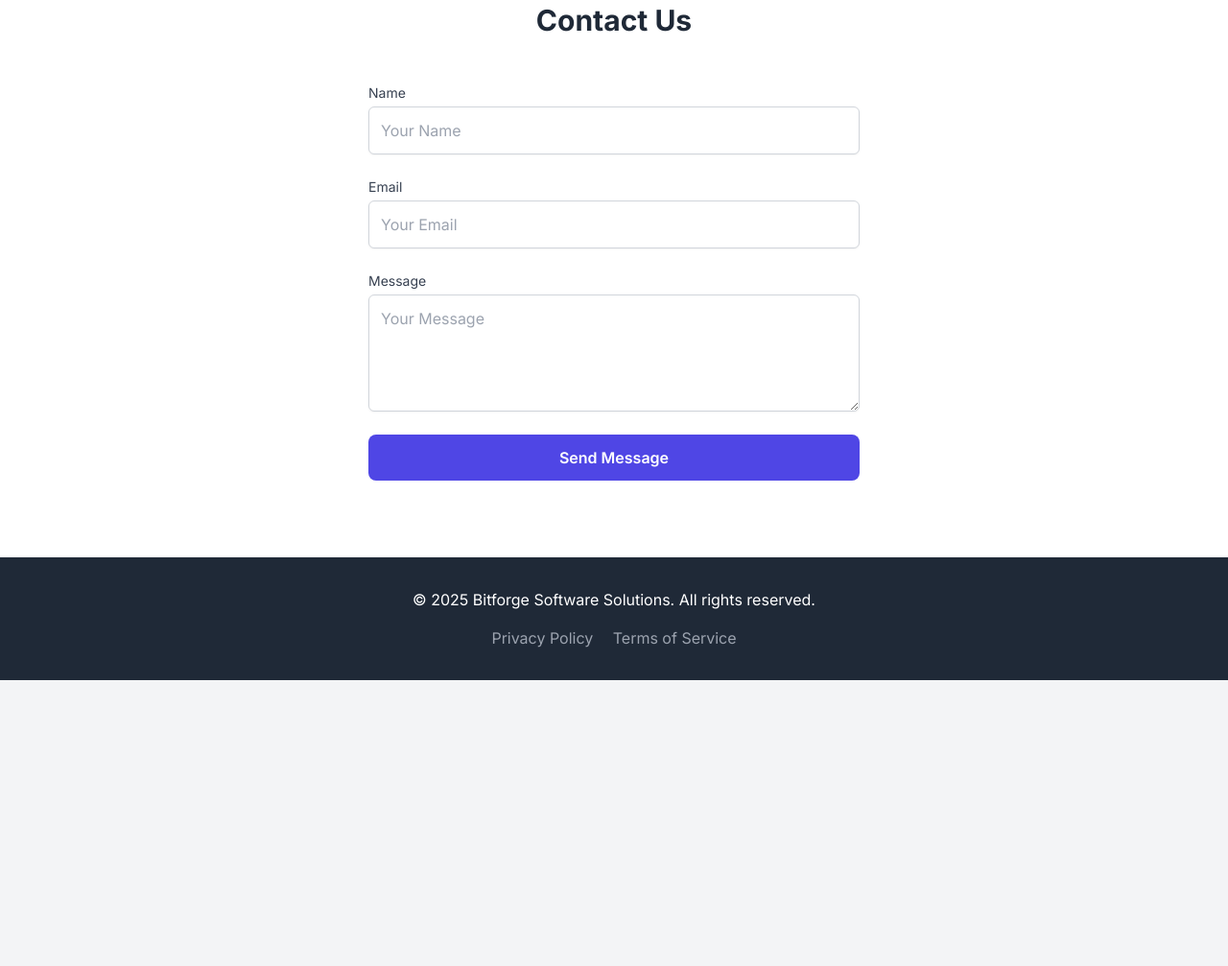
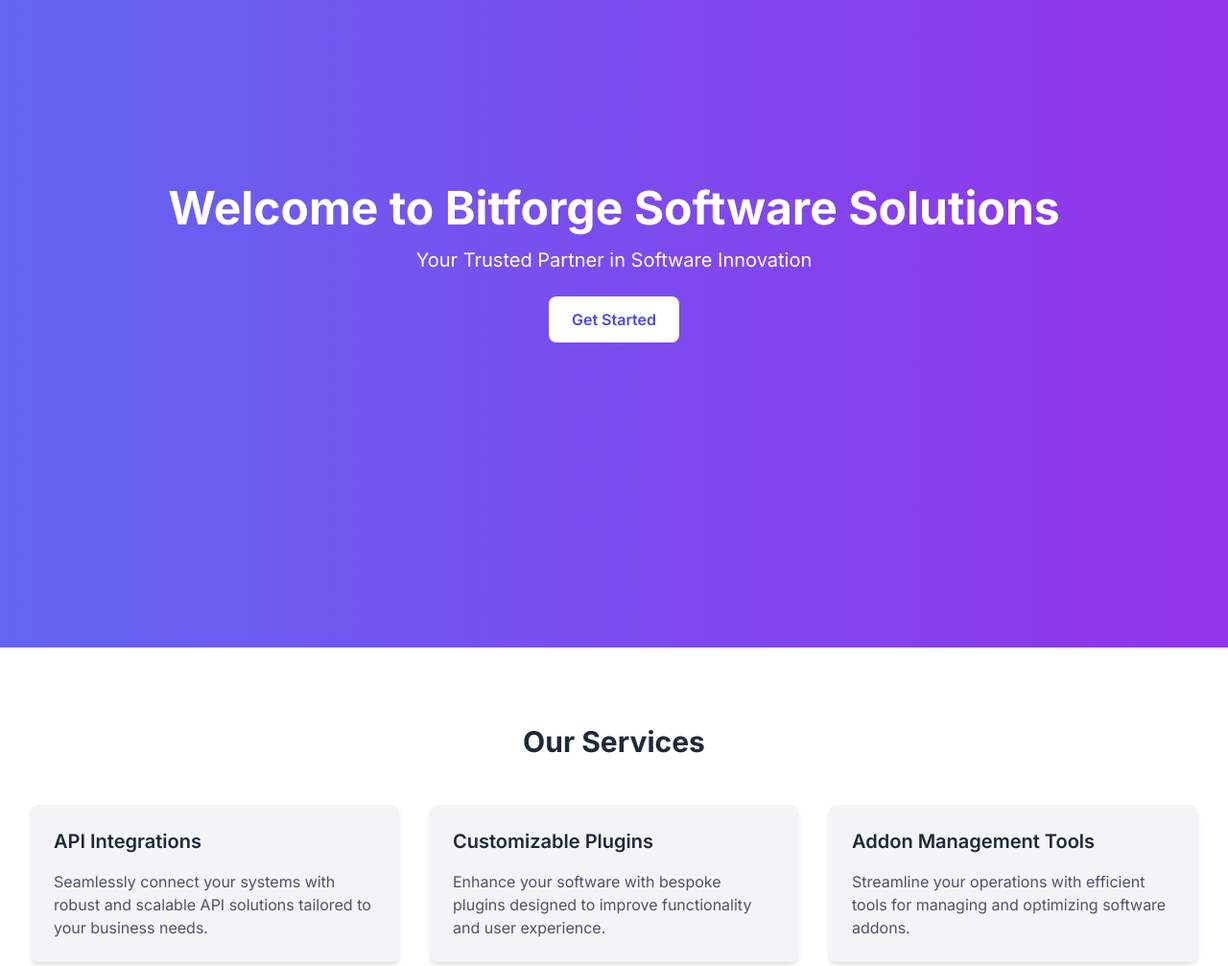
Before and after one commit to bitforgehub/bitforgehub.github.io, a plain HTML site: page contact.html in a window 1280 px wide. Shown: the part 125-1132 px from the top of the page at 96% size. Before the commit the page ends 834 px from the top, so only its background shows below. Drawn offline with nearby package versions, Linux system fonts and the light colour scheme.

Commit message:
Update contact.html

```diff
--- a/contact.html
+++ b/contact.html
@@ -3,7 +3,7 @@
 <head>
     <meta charset="UTF-8">
     <meta name="viewport" content="width=device-width, initial-scale=1.0">
-    <title>Contact - Bitforge Software Solutions</title>
+    <title>Bitforge Software Solutions</title>
     <script src="https://cdn.tailwindcss.com"></script>
     <link href="https://fonts.googleapis.com/css2?family=Inter:wght@400;600;700&display=swap" rel="stylesheet">
     <style>
@@ -39,9 +39,9 @@
                     <h1 class="text-2xl font-bold text-indigo-600">Bitforge</h1>
                 </div>
                 <div class="flex items-center space-x-4">
-                    <a href="index.html" class="text-gray-600 hover:text-indigo-600 px-3 py-2 rounded-md text-sm font-medium">Home</a>
+                    <a href="index.html" class="text-indigo-600 font-semibold px-3 py-2 rounded-md text-sm font-medium">Home</a>
                     <a href="products.html" class="text-gray-600 hover:text-indigo-600 px-3 py-2 rounded-md text-sm font-medium">Products</a>
-                    <a href="contact.html" class="text-indigo-600 font-semibold px-3 py-2 rounded-md text-sm font-medium">Contact</a>
+                    <a href="contact.html" class="text-gray-600 hover:text-indigo-600 px-3 py-2 rounded-md text-sm font-medium">Contact</a>
                     <a href="privacy.html" class="text-gray-600 hover:text-indigo-600 px-3 py-2 rounded-md text-sm font-medium">Privacy Policy</a>
                     <a href="terms.html" class="text-gray-600 hover:text-indigo-600 px-3 py-2 rounded-md text-sm font-medium">Terms of Service</a>
                 </div>
@@ -51,29 +51,43 @@
 
     <!-- Main Content -->
     <main>
-        <!-- Contact Section -->
-        <section id="contact" class="py-20 bg-white pt-32">
+        <!-- Hero Section -->
+        <section id="home" class="min-h-screen flex items-center justify-center bg-gradient-to-r from-indigo-500 to-purple-600 text-white">
+            <div class="max-w-7xl mx-auto px-4 sm:px-6 lg:px-8 text-center">
+                <h2 class="text-4xl sm:text-5xl font-bold mb-4">Welcome to Bitforge Software Solutions</h2>
+                <p class="text-lg sm:text-xl mb-6">Your Trusted Partner in Software Innovation</p>
+                <a href="contact.html" class="inline-block bg-white text-indigo-600 font-semibold py-3 px-6 rounded-lg hover:bg-indigo-100 hover-scale">Get Started</a>
+            </div>
+        </section>
+
+        <!-- Services Section -->
+        <section id="services" class="py-20 bg-white">
             <div class="max-w-7xl mx-auto px-4 sm:px-6 lg:px-8">
-                <h2 class="text-3xl font-bold text-center mb-12">Contact Us</h2>
-                <div class="max-w-lg mx-auto">
-                    <div class="space-y-6">
-                        <div>
-                            <label for="name" class="block text-sm font-medium text-gray-700">Name</label>
-                            <input type="text" id="name" class="mt-1 block w-full p-3 border border-gray-300 rounded-md shadow-sm focus:ring-indigo-500 focus:border-indigo-500" placeholder="Your Name">
-                        </div>
-                        <div>
-                            <label for="email" class="block text-sm font-medium text-gray-700">Email</label>
-                            <input type="email" id="email" class="mt-1 block w-full p-3 border border-gray-300 rounded-md shadow-sm focus:ring-indigo-500 focus:border-indigo-500" placeholder="Your Email">
-                        </div>
-                        <div>
-                            <label for="message" class="block text-sm font-medium text-gray-700">Message</label>
-                            <textarea id="message" rows="4" class="mt-1 block w-full p-3 border border-gray-300 rounded-md shadow-sm focus:ring-indigo-500 focus:border-indigo-500" placeholder="Your Message"></textarea>
-                        </div>
-                        <div>
-                            <button type="button" class="w-full bg-indigo-600 text-white font-semibold py-3 px-6 rounded-lg hover:bg-indigo-700 hover-scale">Send Message</button>
-                        </div>
+                <h2 class="text-3xl font-bold text-center mb-12">Our Services</h2>
+                <div class="grid grid-cols-1 sm:grid-cols-2 lg:grid-cols-3 gap-8">
+                    <div class="bg-gray-100 p-6 rounded-lg shadow-md hover-scale">
+                        <h3 class="text-xl font-semibold mb-4">API Integrations</h3>
+                        <p class="text-gray-600">Seamlessly connect your systems with robust and scalable API solutions tailored to your business needs.</p>
+                    </div>
+                    <div class="bg-gray-100 p-6 rounded-lg shadow-md hover-scale">
+                        <h3 class="text-xl font-semibold mb-4">Customizable Plugins</h3>
+                        <p class="text-gray-600">Enhance your software with bespoke plugins designed to improve functionality and user experience.</p>
+                    </div>
+                    <div class="bg-gray-100 p-6 rounded-lg shadow-md hover-scale">
+                        <h3 class="text-xl font-semibold mb-4">Addon Management Tools</h3>
+                        <p class="text-gray-600">Streamline your operations with efficient tools for managing and optimizing software addons.</p>
                     </div>
                 </div>
+            </div>
+        </section>
+
+        <!-- About Section -->
+        <section id="about" class="py-20 bg-gray-50">
+            <div class="max-w-7xl mx-auto px-4 sm:px-6 lg:px-8">
+                <h2 class="text-3xl font-bold text-center mb-12">About Bitforge</h2>
+                <p class="text-lg text-gray-600 text-center max-w-3xl mx-auto">
+                    At Bitforge, we specialize in delivering cutting-edge software solutions to empower businesses. Our mission is to drive success through innovative technology, providing robust API integrations, customizable plugins, and efficient addon management tools. With a focus on quality and performance, we are your trusted partner in software innovation.
+                </p>
             </div>
         </section>
     </main>
@@ -99,11 +113,6 @@
                 });
             });
         });
-
-        // Placeholder for contact form submission (no backend)
-        document.querySelector('button[type="button"]').addEventListener('click', () => {
-            alert('Thank you for your message! We will get back to you soon.');
-        });
     </script>
 </body>
 </html>
```
